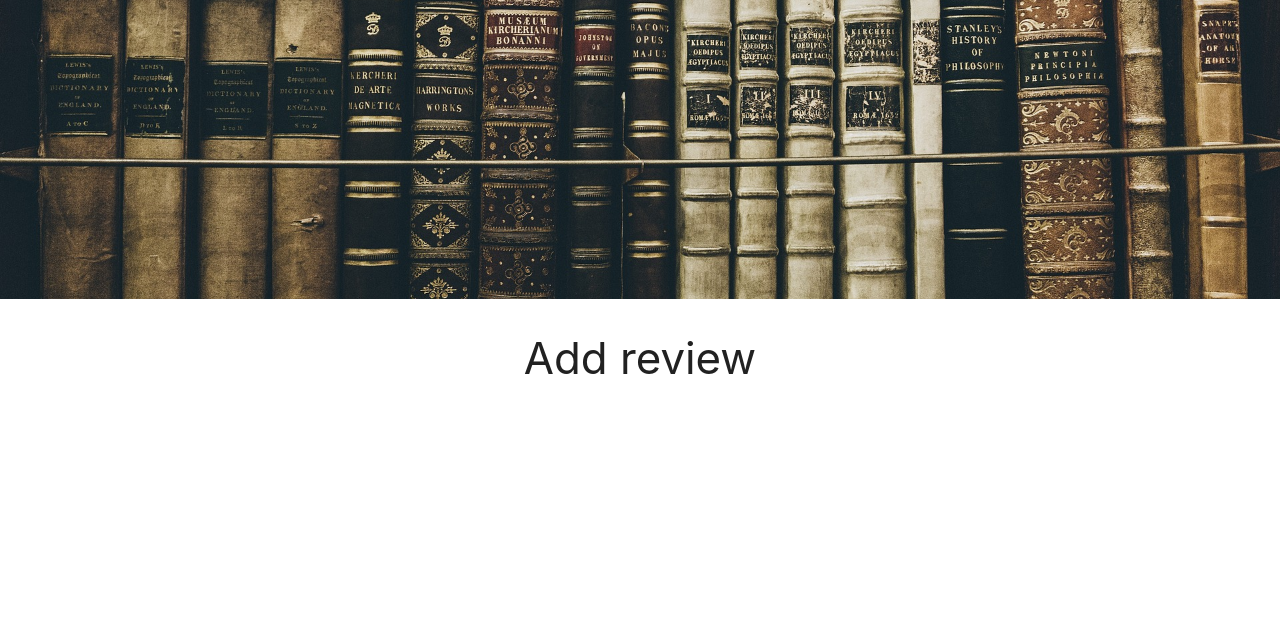
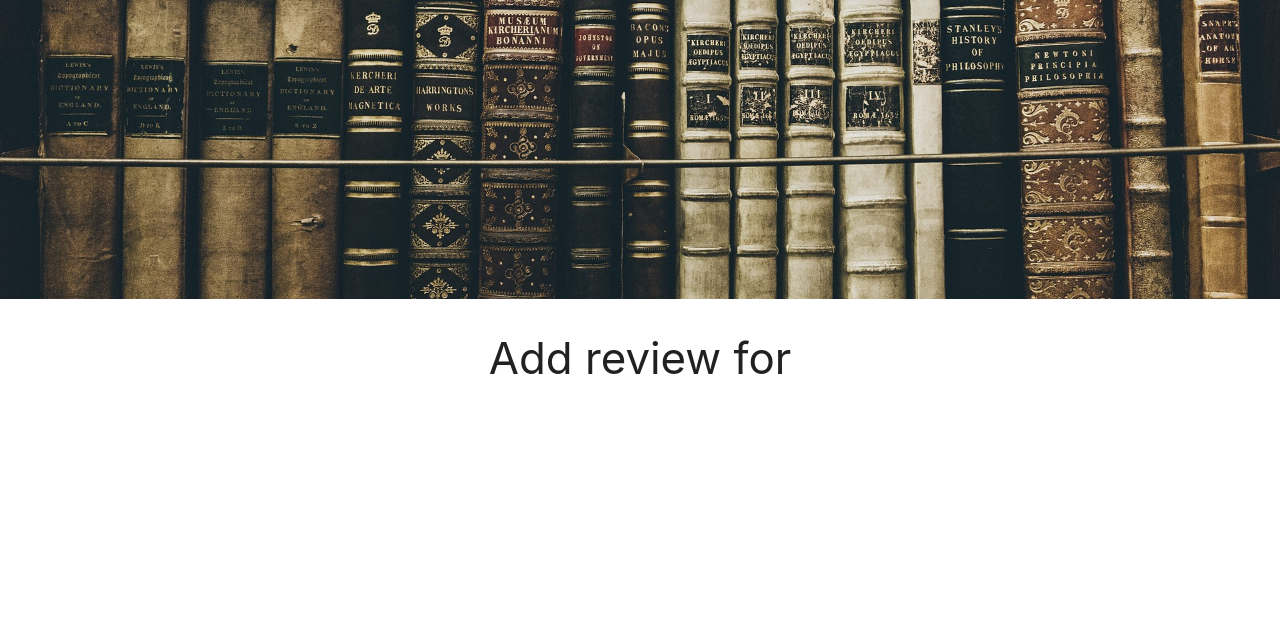
Before and after one commit to AnnaSeDab/BookSpire, a Flask app: template bookspire/templates/add_review.html in a window 1280 px wide. Shown: the part 65-688 px from the top of the page. Run offline with Flask 3, Linux system fonts and the light colour scheme; the template is opened without the code that fills it, so the values that code supplies are empty; some libraries are stand-ins or nearby versions.

Commit message:
fix: routes to load in the book data

```diff
--- a/bookspire/routes.py
+++ b/bookspire/routes.py
@@ -146,6 +146,6 @@ def add_review(book_id):
         )
         db.session.add(review)
         db.session.commit()
-        return redirect(url_for("book(book_id)"))
+        return redirect(url_for("home"))
 
-    return render_template("add_review.html")
+    return render_template("add_review.html", book=book)
--- a/bookspire/templates/add_review.html
+++ b/bookspire/templates/add_review.html
@@ -1,7 +1,7 @@
 {% extends "base.html" %}
 {% block content %}
 
-<h3 class="center-align">Add review</h3>
+<h3 class="center-align">Add review for {{ book.title }}</h3>
 
 
 
```
